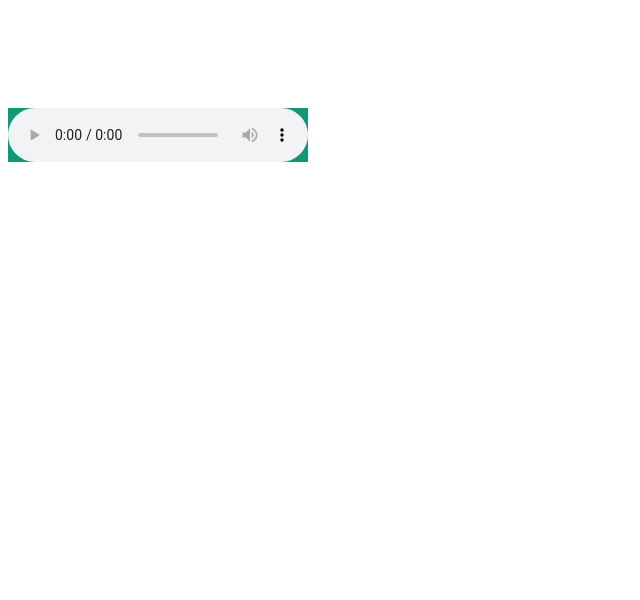
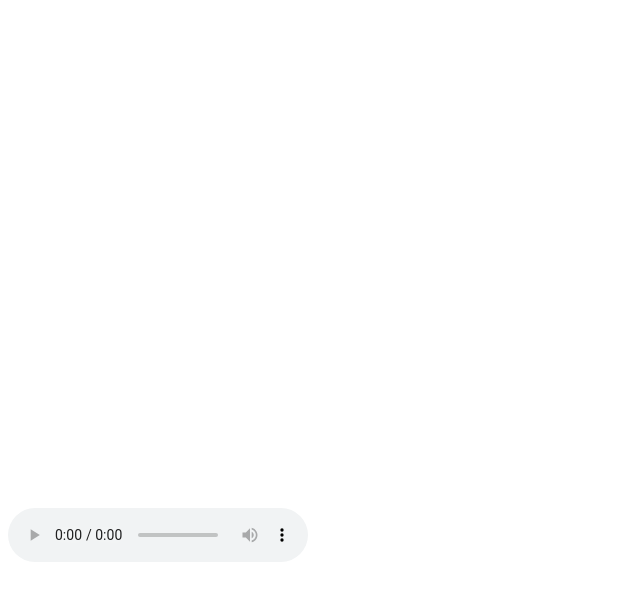
Before and after one commit to scuttler001/fy, a plain HTML site: page index.html in a window 1280 px wide. Shown: the whole page, without its empty margins (0-640 px from the left). Drawn offline with Linux system fonts and the light colour scheme.

Commit message:
Update index.html

```diff
--- a/index.html
+++ b/index.html
@@ -3,9 +3,7 @@
     <title>Baliw Sayo</title>
     <style>
       #audio{
-        margin: 100px auto;
-        width: 300px;
-        background: #197;
+        margin: 500px auto;
       }
     </style>
   </header>
```
